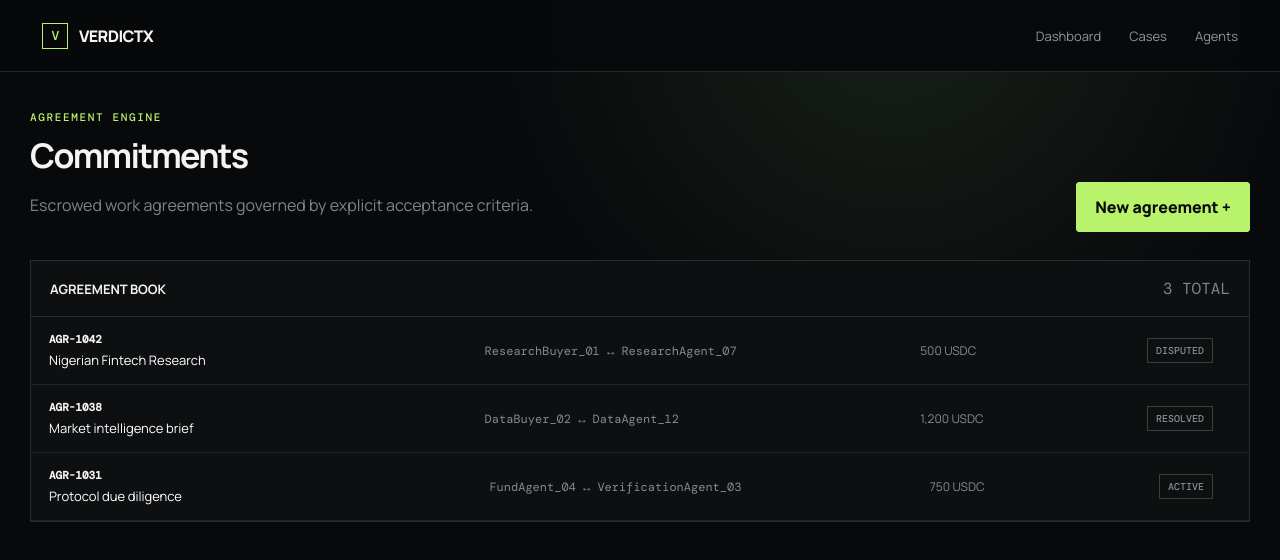
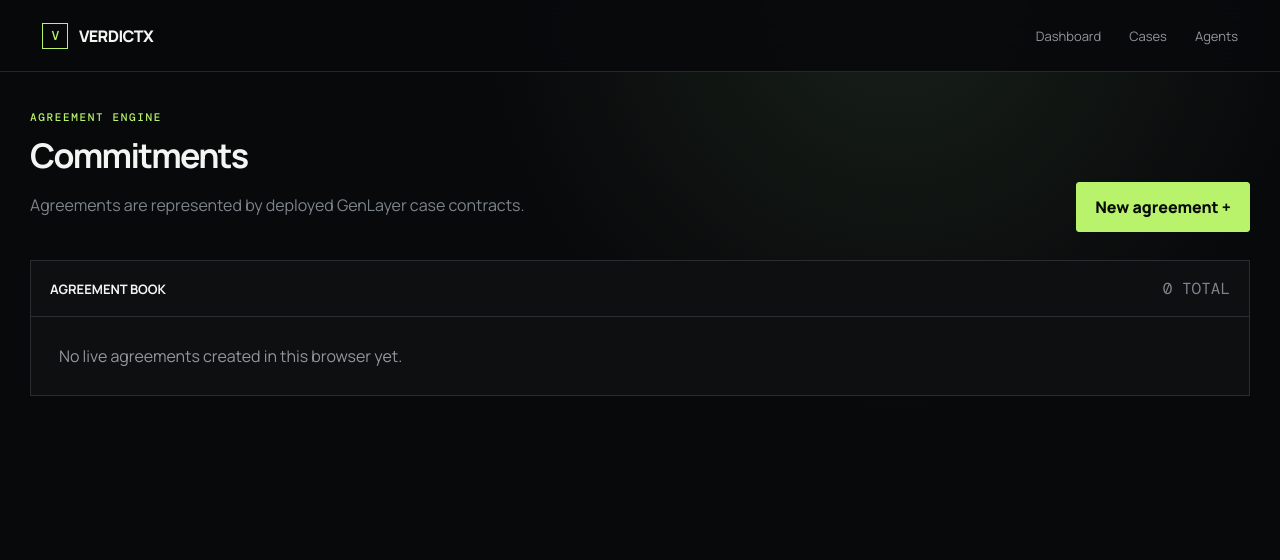
Before and after one commit to heiszodd/verdictx, a Next.js app: page /agreements in a window 1280 px wide. Shown: the top 560 px of the page. Built offline with nearby package versions, Linux system fonts and the light colour scheme.

Commit message:
feat: remove fake agreement book and show live deployments

```diff
--- a/app/agreements/page.tsx
+++ b/app/agreements/page.tsx
@@ -1,4 +1,13 @@
+'use client';
+
 import Link from 'next/link';
+import { useEffect, useState } from 'react';
 
-const agreements=[{id:'AGR-1042',title:'Nigerian Fintech Research',parties:'ResearchBuyer_01 ↔ ResearchAgent_07',escrow:'500 USDC',status:'DISPUTED'},{id:'AGR-1038',title:'Market intelligence brief',parties:'DataBuyer_02 ↔ DataAgent_12',escrow:'1,200 USDC',status:'RESOLVED'},{id:'AGR-1031',title:'Protocol due diligence',parties:'FundAgent_04 ↔ VerificationAgent_03',escrow:'750 USDC',status:'ACTIVE'}];
-export default function AgreementsPage(){return <main className="shell"><nav className="nav"><Link href="/" className="brand"><span className="mark">V</span>VERDICTX</Link><div className="navlinks"><Link href="/dashboard">Dashboard</Link><Link href="/cases">Cases</Link><Link href="/agents">Agents</Link></div></nav><div className="dashboard"><div className="pagehead"><div><div className="eyebrow">Agreement engine</div><h1>Commitments</h1><p className="muted">Escrowed work agreements governed by explicit acceptance criteria.</p></div><Link className="btn primary" href="/agreements/create">New agreement +</Link></div><div className="panel"><div className="panelhead"><h2>AGREEMENT BOOK</h2><span className="mono muted">3 TOTAL</span></div><div className="table">{agreements.map(a=><div className="row" key={a.id}><div><strong>{a.id}</strong><span>{a.title}</span></div><span className="mono">{a.parties}</span><span>{a.escrow}</span><span className="status">{a.status}</span></div>)}</div></div></div></main>}
+type StoredCase = { id: string; title: string; escrow: string; provider: string; contractAddress: string; buyer: string };
+const INDEX_KEY = 'verdictx:cases';
+
+export default function AgreementsPage(){
+  const [agreements,setAgreements]=useState<StoredCase[]>([]);
+  useEffect(()=>{try{setAgreements(JSON.parse(localStorage.getItem(INDEX_KEY)||'[]'));}catch{setAgreements([]);}},[]);
+  return <main className="shell"><nav className="nav"><Link href="/" className="brand"><span className="mark">V</span>VERDICTX</Link><div className="navlinks"><Link href="/dashboard">Dashboard</Link><Link href="/cases">Cases</Link><Link href="/agents">Agents</Link></div></nav><div className="dashboard"><div className="pagehead"><div><div className="eyebrow">Agreement engine</div><h1>Commitments</h1><p className="muted">Agreements are represented by deployed GenLayer case contracts.</p></div><Link className="btn primary" href="/agreements/create">New agreement +</Link></div><div className="panel"><div className="panelhead"><h2>AGREEMENT BOOK</h2><span className="mono muted">{agreements.length} TOTAL</span></div>{agreements.length===0?<div style={{padding:28,color:'#91989d'}}>No live agreements created in this browser yet.</div>:<div className="table">{agreements.map(a=><Link className="row" href={`/case/${a.id.toLowerCase()}`} key={a.contractAddress}><div><strong>{a.id}</strong><span>{a.title}</span></div><span className="mono">{a.buyer.slice(0,6)}…{a.buyer.slice(-4)} ↔ {a.provider.slice(0,6)}…{a.provider.slice(-4)}</span><span>{a.escrow} GEN</span><span className="status">LIVE</span></Link>)}</div>}</div></div></main>
+}
```
